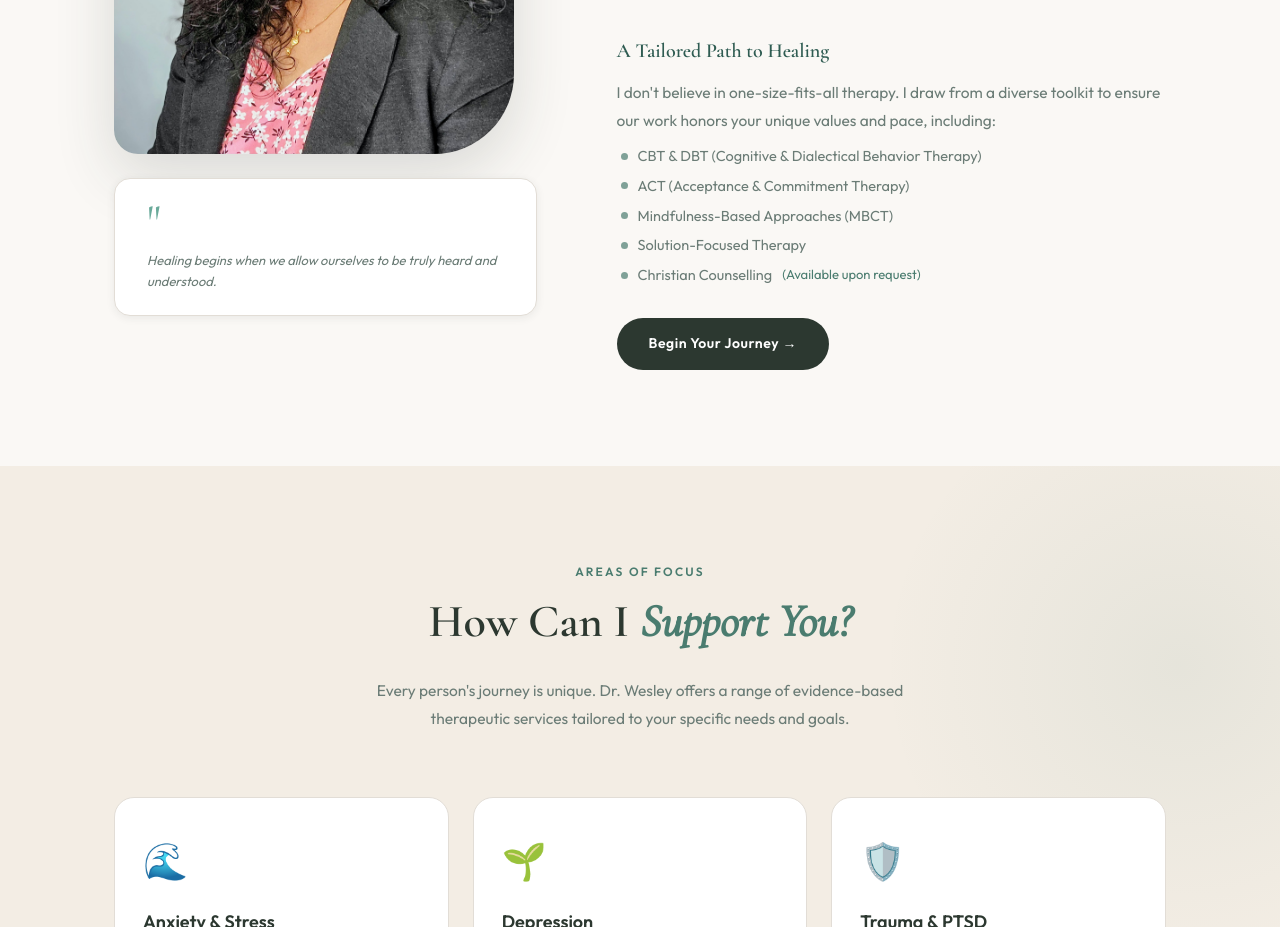
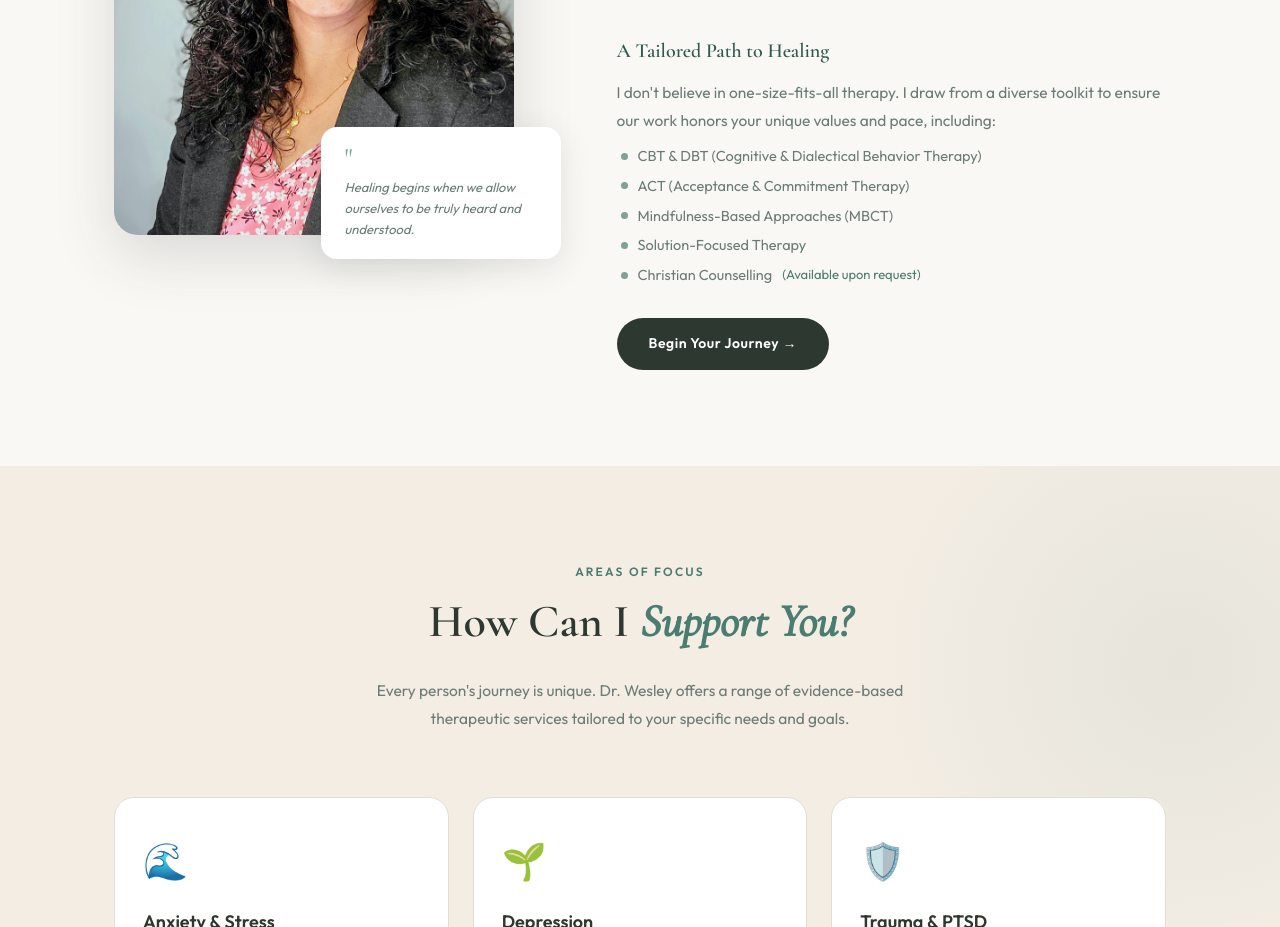
Before and after one commit to drmareenawesley/transformed-life-website, a React (Vite) app: page / in a window 1280 px wide. Shown: the part 1340-2267 px from the top of the page. Built offline with nearby package versions, Linux system fonts and the light colour scheme.

Commit message:
restore overlap layout and reduce quote font size

```diff
--- a/src/components/About.css
+++ b/src/components/About.css
@@ -31,20 +31,20 @@
 }
 
 .about__image-card {
+  position: absolute;
+  bottom: -24px;
+  right: -24px;
   background: var(--clr-white);
   border-radius: 16px;
-  padding: 24px 32px;
-  margin-top: 24px;
-  box-shadow: var(--shadow-sm);
-  border: 1px solid var(--clr-border);
-  position: relative;
-  z-index: 2;
+  padding: 20px 24px;
+  max-width: 240px;
+  box-shadow: var(--shadow-md);
 }
 
 .card-quote {
   display: block;
   font-family: var(--font-heading);
-  font-size: 48px;
+  font-size: 28px;
   color: var(--clr-primary-light);
   line-height: 0.8;
   margin-bottom: 8px;
@@ -189,5 +189,9 @@
     max-width: 100%;
     aspect-ratio: 16/9;
   }
+  .about__image-card {
+    bottom: -16px;
+    right: 16px;
+  }
 
 }
```
